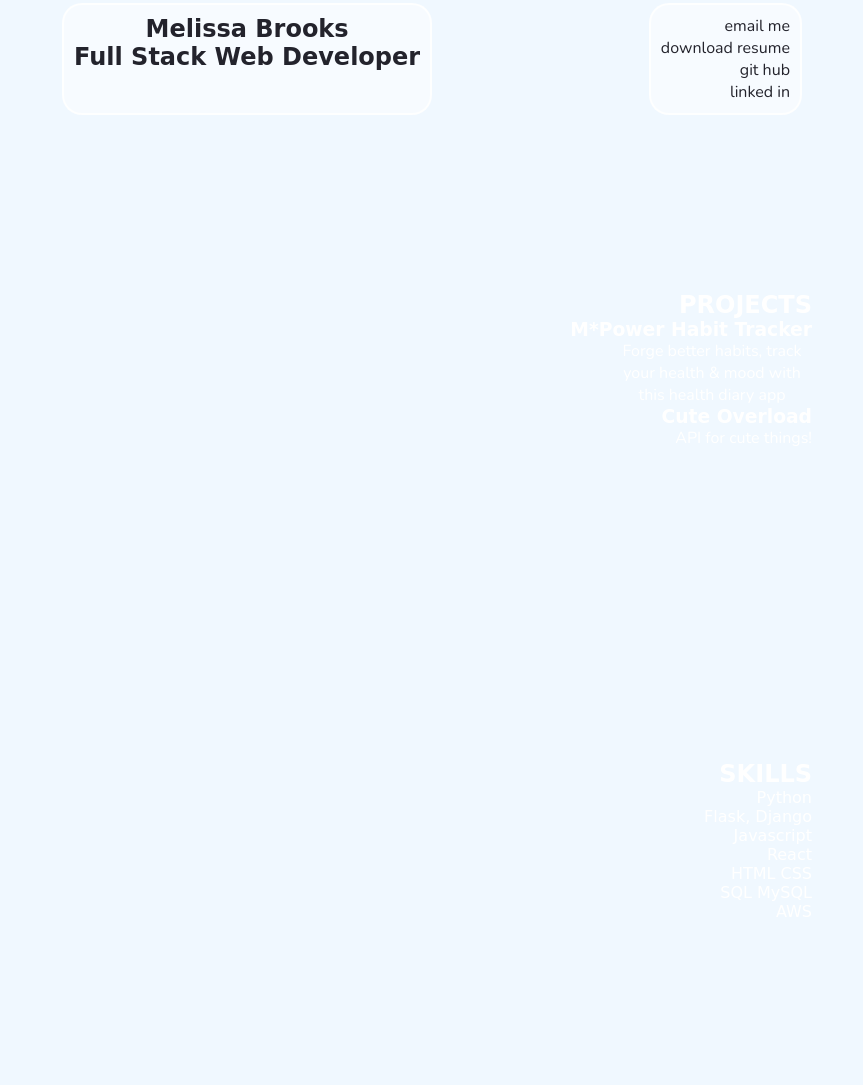
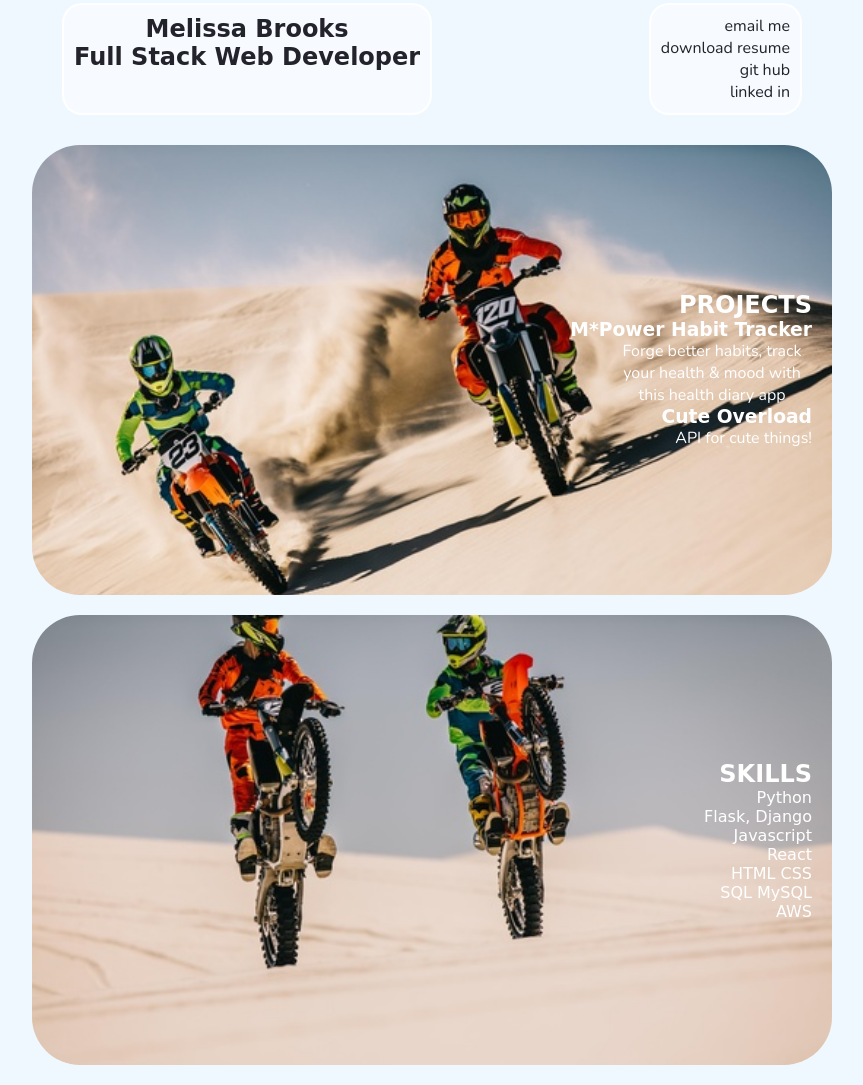
Before and after one commit to melbcoding/melbcoding, a plain HTML site: page docs/index.html in a window 1280 px wide. Shown: the part 27-1112 px from the top of the page, without its empty margins (208-1071 px from the left). Drawn offline with nearby package versions, Linux system fonts and the light colour scheme; a web font is replaced by a local one.

Commit message:
img change

```diff
--- a/docs/style.css
+++ b/docs/style.css
@@ -106,7 +106,7 @@ p{
 #projectDiv{
     height:450px;
     width:800px;
-    background: url('docs/static/dunebikes.jpg') no-repeat top center;
+    background: url('./static/dunebikes.jpg') no-repeat top center;
     background-size: cover;
     border-radius: 3em;
 
@@ -120,7 +120,7 @@ p{
 #skillsDiv{
     height:450px;
     width:800px;
-    background: url('docs/static/bikerskills.jpg') no-repeat top left;
+    background: url('./static/bikerskills.jpg') no-repeat top left;
     background-size: cover;
     border-radius: 3em;
     position: relative;
```
